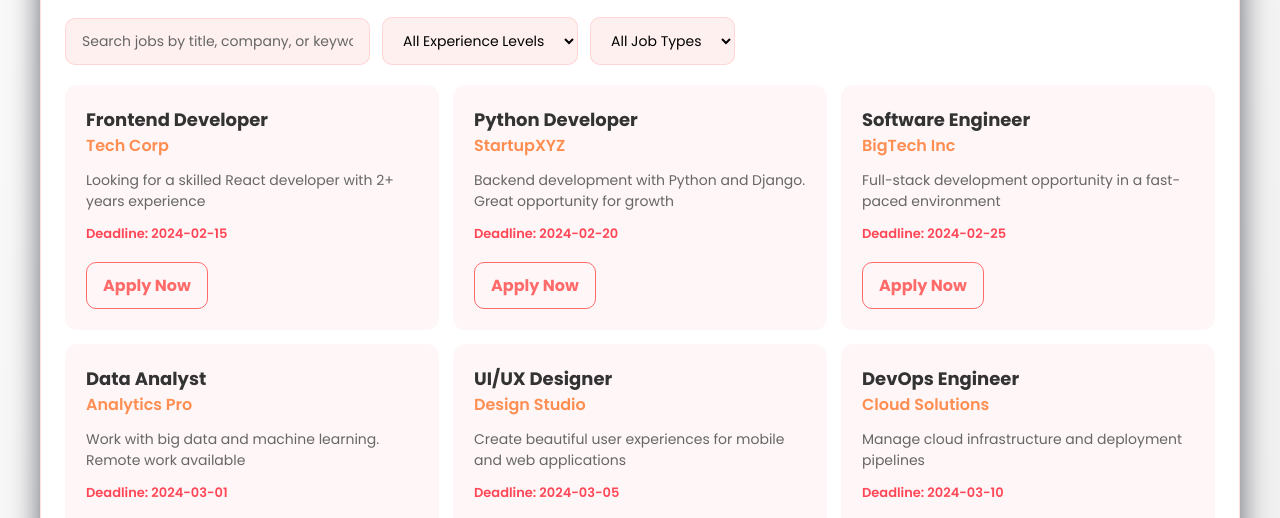
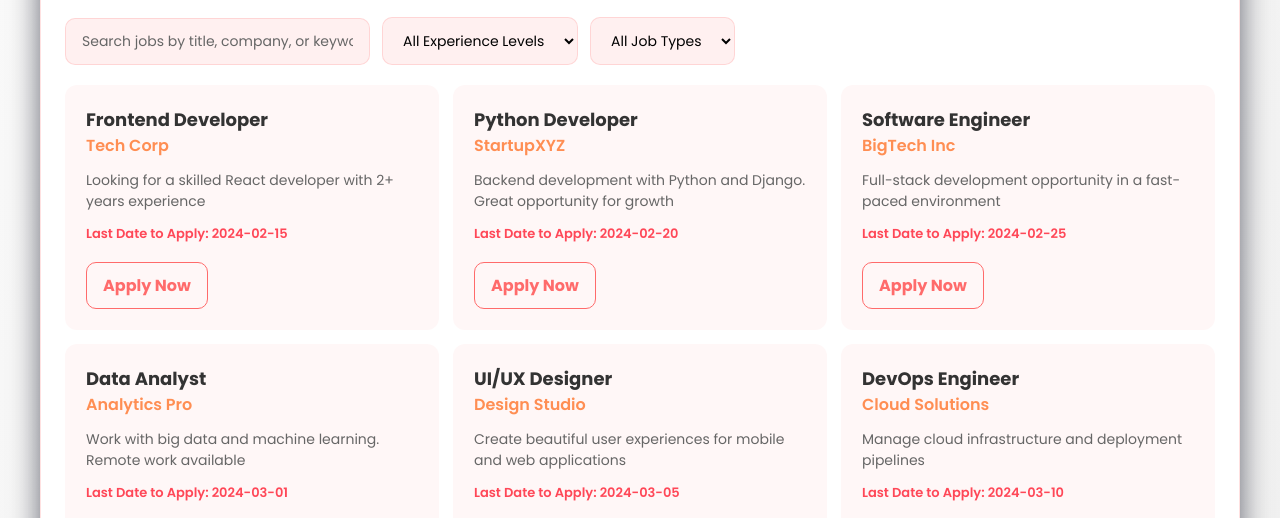
Before and after one commit to growonboard9-rgb/GrowOnboard, a plain HTML site: page frontend/public/jobs.html in a window 1280 px wide. Shown: the part 239-757 px from the top of the page. Drawn offline with Linux system fonts and the light colour scheme; no server answers.

Commit message:
Update jobs.html

```diff
--- a/frontend/public/jobs.html
+++ b/frontend/public/jobs.html
@@ -595,7 +595,7 @@
           </div>
           ${description ? `<div class="job-description">${escapeHtml(description)}</div>` : ''}
           <div class="job-meta">
-            ${j.deadline ? `<span class="job-deadline">Deadline: ${escapeHtml(j.deadline)}</span>` : ''}
+            ${j.deadline ? `<span class="job-deadline">Last Date to Apply: ${escapeHtml(j.deadline)}</span>` : ''}
           </div>
           <div class="apply-row">
             <a class="apply-btn" href="${j.applyLink || "#"}" target="_blank" rel="noopener">Apply Now</a>
```
